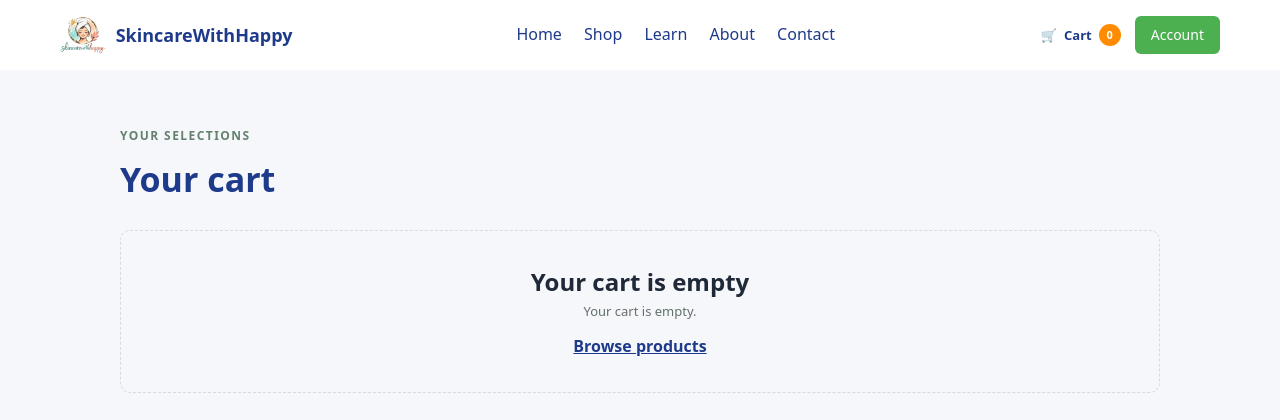
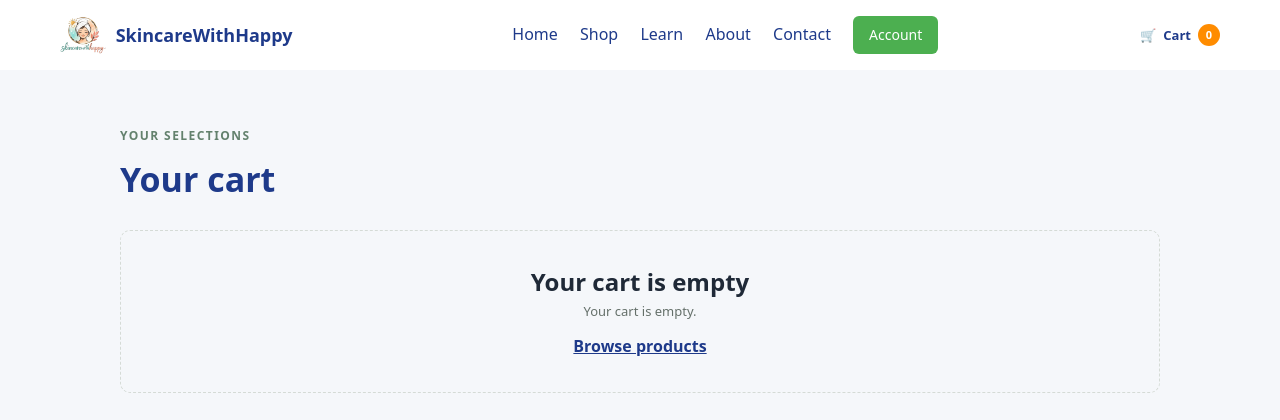
Before and after one commit to JamesHD001/Skincare_With_Happy, a Flask app: page /cart in a window 1280 px wide. Shown: the top 420 px of the page. Run offline with Flask 3, Linux system fonts and the light colour scheme; some libraries are stand-ins or nearby versions.

Commit message:
Improve mobile header navigation layout

```diff
--- a/templates/layout.html
+++ b/templates/layout.html
@@ -20,24 +20,24 @@
         <span>SkincareWithHappy</span>
     </a>
 
-    <button class="hamburger" id="hamburger" type="button" aria-label="Open navigation" aria-controls="navMenu" aria-expanded="false">
-        <span aria-hidden="true">☰</span>
-    </button>
-
     <nav id="navMenu" aria-label="Main navigation">
         <a href="{{ url_for('index') }}" {% if request.endpoint == 'index' %}aria-current="page"{% endif %}>Home</a>
         <a href="{{ url_for('shop') }}" {% if request.endpoint in ['shop', 'products', 'product_detail'] %}aria-current="page"{% endif %}>Shop</a>
         <a href="{{ url_for('learn') }}" {% if request.endpoint == 'learn' %}aria-current="page"{% endif %}>Learn</a>
         <a href="{{ url_for('about') }}" {% if request.endpoint == 'about' %}aria-current="page"{% endif %}>About</a>
         <a href="{{ url_for('contact') }}" {% if request.endpoint == 'contact' %}aria-current="page"{% endif %}>Contact</a>
+        <a href="{{ url_for('account') }}" class="nav-btn nav-account">Account</a>
     </nav>
 
     <div class="header-actions">
         <a href="{{ url_for('cart') }}" class="cart-nav" aria-label="Open cart, {{ cart_count }} items">
             <span aria-hidden="true">🛒</span><span>Cart</span><span class="cart-nav__count" data-cart-count>{{ cart_count }}</span>
         </a>
-        <a href="{{ url_for('account') }}" class="nav-btn">Account</a>
     </div>
+
+    <button class="hamburger" id="hamburger" type="button" aria-label="Open navigation" aria-controls="navMenu" aria-expanded="false">
+        <span aria-hidden="true">☰</span>
+    </button>
 </header>
 
 <main>
```
